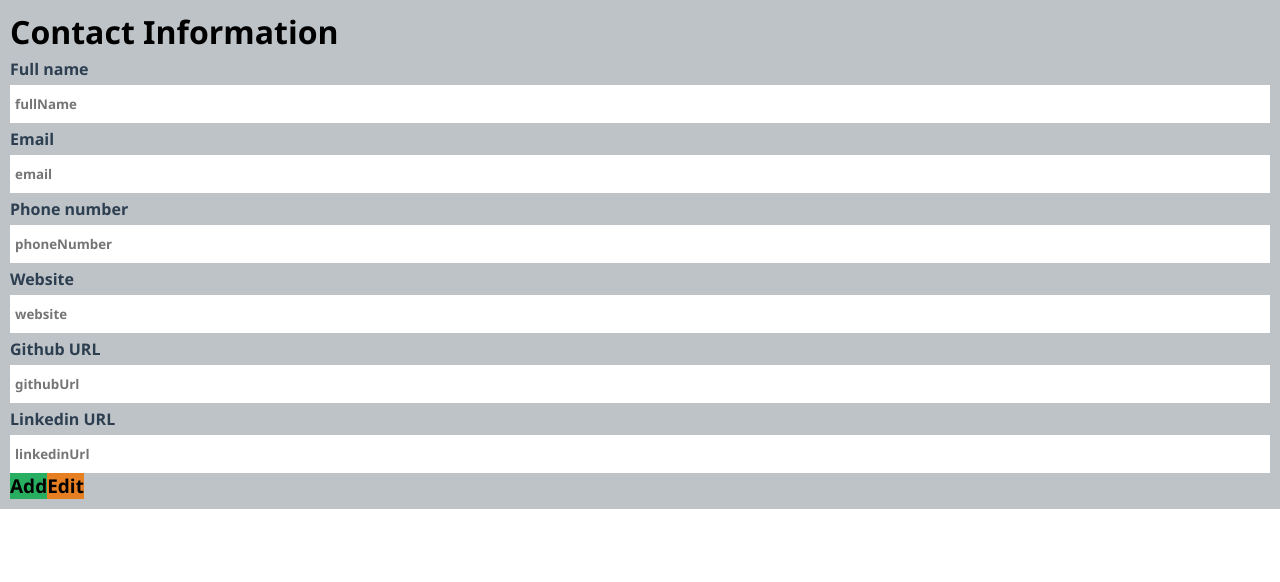
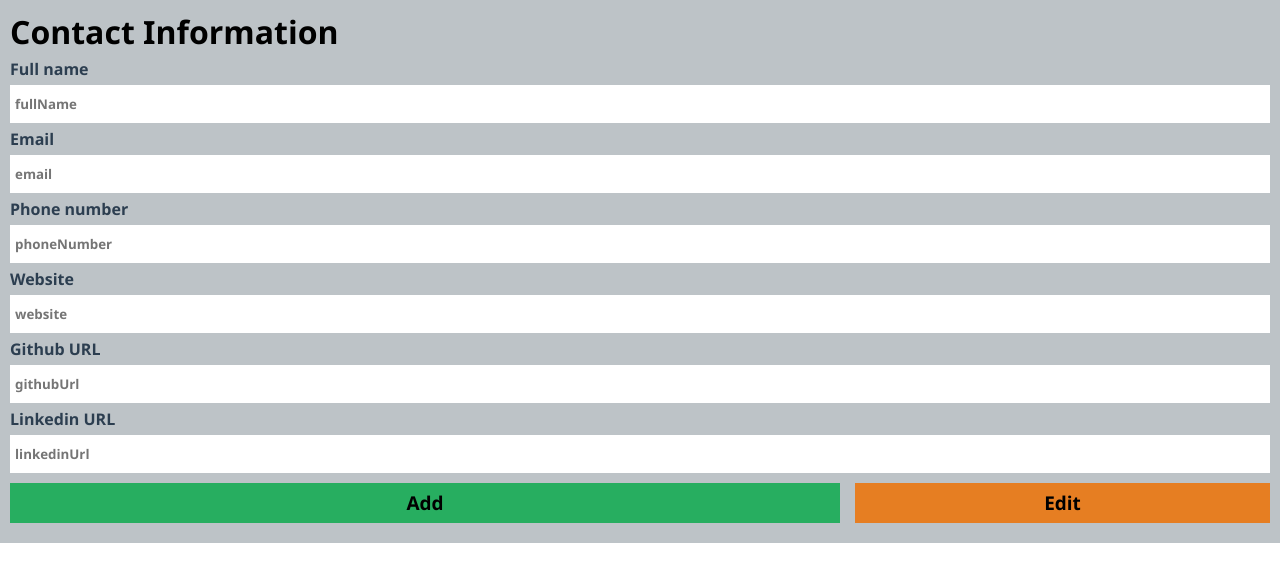
Before and after one commit to IchoubaneMed/cv-project, a React (Create React App) app: page / in a window 1280 px wide. Shown: the top 582 px of the page. Built offline with nearby package versions, Linux system fonts and the light colour scheme.

Commit message:
Imported forms.css file inside ContactInformation.js

```diff
--- a/src/components/ContactInformation.js
+++ b/src/components/ContactInformation.js
@@ -77,9 +77,12 @@
                 <input type="text" name="githubUrl" id="githubUrl" placeholder="githubUrl" onChange={this.handleChange} value={this.state.githubUrl}/>
                 <label htmlFor="linkedinUrl">Linkedin URL</label>
                 <input type="text" name="linkedinUrl" id="linkedinUrl" placeholder="linkedinUrl" onChange={this.handleChange} value={this.state.linkedinUrl}/>
-                <button type="submit">Add</button>
 
-                <button type="button" onClick={this.handleEdit}>Edit</button>
+                <div className="div-btn">
+                    <button type="submit">Add</button>
+                    <button type="button" onClick={this.handleEdit}>Edit</button>
+                </div>
+
                 </form>
 
                 <ul>
```
